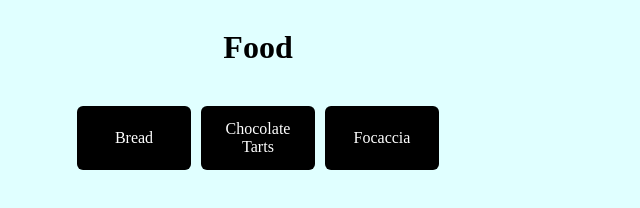
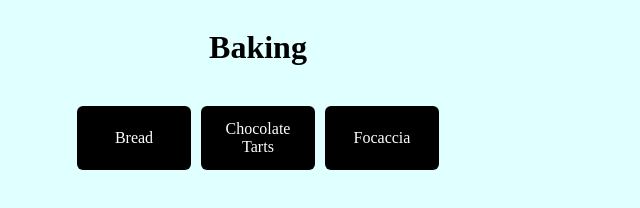
Before and after one commit to madesisaac/isaacrecipes.github.io, a plain HTML site: page baking.html in a window 1280 px wide. Shown: the whole page, without its empty margins (0-640 px from the left). Drawn offline with Linux system fonts and the light colour scheme.

Commit message:
Update baking.html

```diff
--- a/baking.html
+++ b/baking.html
@@ -9,7 +9,7 @@
 </head>
 <body>
     <div class="header">
-        <h1 class="headerText">Food</h1>
+        <h1 class="headerText">Baking</h1>
       </div>
     <div class="selectionTiles">
         <a href="bread.html" class="button" aria-label="Learn about Isaac's food"><span>Bread</span></a>
```
